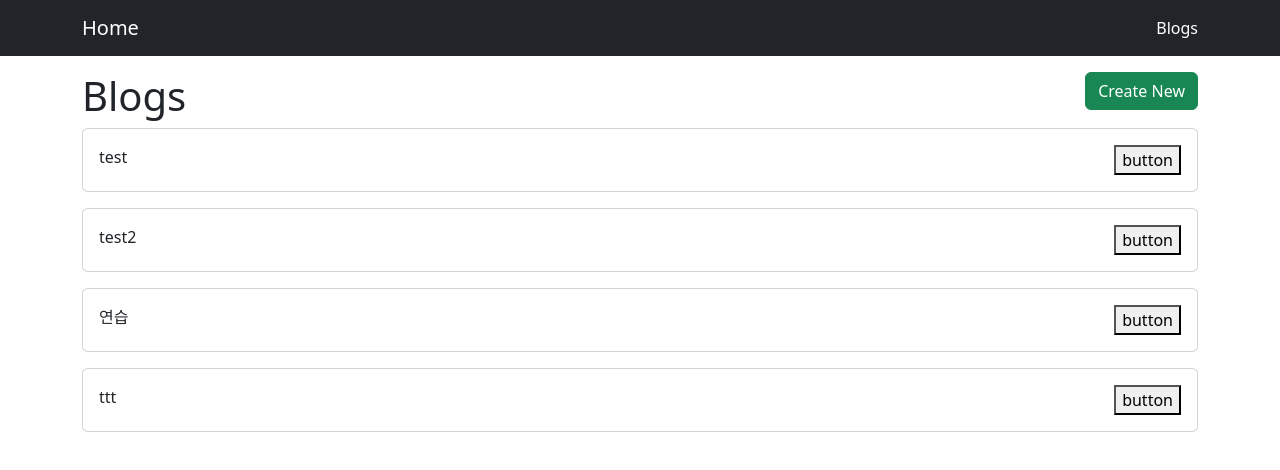
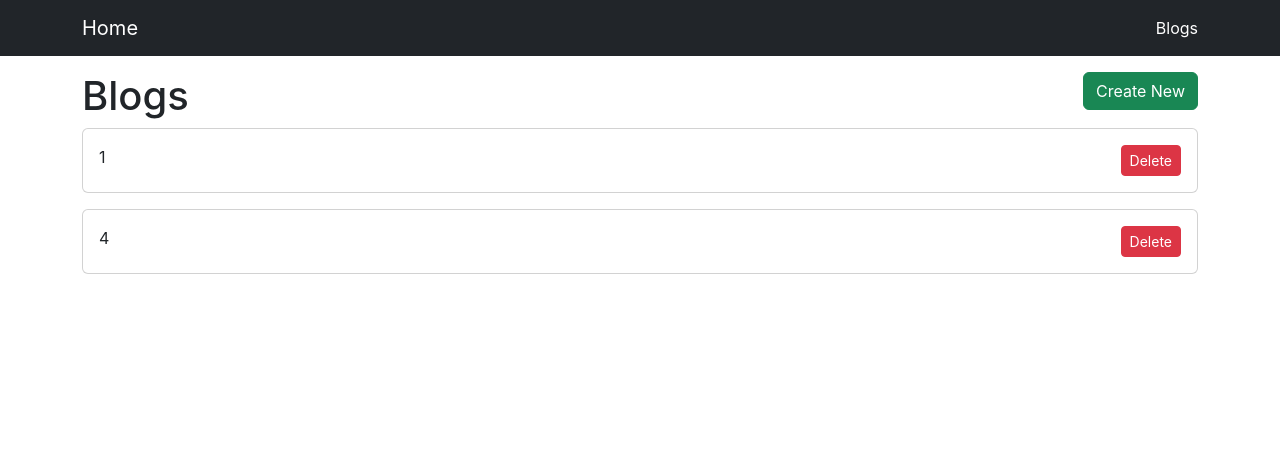
Before and after one commit to pasong0511/react-blog, a React (Create React App) app: page /blogs in a window 1280 px wide. Shown: the top 470 px of the page. Built offline with nearby package versions, Linux system fonts and the light colour scheme; data requests are answered from the project's data file.

Commit message:
삭제 기능 추가

```diff
--- a/db.json
+++ b/db.json
@@ -1,23 +1,13 @@
 {
   "posts": [
     {
-      "title": "test",
-      "body": "test",
+      "title": "1",
+      "body": "1",
       "id": 1
     },
     {
-      "title": "test2",
-      "body": "test2",
-      "id": 2
-    },
-    {
-      "title": "연습",
-      "body": "연습",
-      "id": 3
-    },
-    {
-      "title": "ttt",
-      "body": "ttt",
+      "title": "4",
+      "body": "4",
       "id": 4
     }
   ]
--- a/src/components/Card.js
+++ b/src/components/Card.js
@@ -1,9 +1,10 @@
 import PropTypes from "prop-types";
 
 //children을 통해서 내부 컴포넌트를 받아올 수 있다.
-const Card = ({ title, children }) => {
+//자식으로 onClick함수를 받아서 넣어주자
+const Card = ({ title, onClick, children }) => {
     return (
-        <div className="card mb-3">
+        <div className="card mb-3 cursor-pointer" onClick={onClick}>
             <div className="card-body">
                 <div className="d-flex justify-content-between">
                     <div>{title}</div>
@@ -18,12 +19,14 @@ const Card = ({ title, children }) => {
 Card.propTypes = {
     title: PropTypes.string.isRequired,
     children: PropTypes.element,
+    onClick: PropTypes.func,
 };
 
 //defaultProps를 이용해서 기본 값을 지정해줄 수 있다.
 Card.defaultProps = {
     //title: "Title",
     children: null,
+    onClick: () => {}, //빈 onClick이 넘어온 경우 기본값
 };
 
 export default Card;
--- /dev/null
+++ b/src/index.css
@@ -0,0 +1,15 @@
+body {
+    margin: 0;
+    font-family: -apple-system, BlinkMacSystemFont, "Segoe UI", "Roboto", "Oxygen", "Ubuntu", "Cantarell", "Fira Sans", "Droid Sans", "Helvetica Neue",
+        sans-serif;
+    -webkit-font-smoothing: antialiased;
+    -moz-osx-font-smoothing: grayscale;
+}
+
+code {
+    font-family: source-code-pro, Menlo, Monaco, Consolas, "Courier New", monospace;
+}
+
+.cursor-pointer {
+    cursor: pointer;
+}
--- a/src/index.js
+++ b/src/index.js
@@ -2,6 +2,7 @@ import React from "react";
 import App from "./App";
 //import { render } from "react-dom";
 import ReactDOM from "react-dom";
+import "./index.css";
 
 //const container = document.getElementById("root");
 //render(<App />, container);
--- a/src/pages/ListPage.js
+++ b/src/pages/ListPage.js
@@ -2,13 +2,30 @@ import axios from "axios";
 import { useState, useEffect } from "react";
 import Card from "../components/Card";
 import { Link } from "react-router-dom";
+import { useHistory } from "react-router-dom";
 
 const ListPage = () => {
+    const history = useHistory(); //useHistory 사용하기 위해서 선언
     const [posts, setPosts] = useState([]);
 
     const getPosts = () => {
         axios.get("http://localhost:3001/posts").then((res) => {
             setPosts(res.data);
+        });
+    };
+
+    const deleteBlog = (e, id) => {
+        e.stopPropagation();
+        console.log("삭제버튼 클릭", id);
+        axios.delete(`http://localhost:3001/posts/${id}`).then(() => {
+            //성공후 데이터 리랜더링을 위해서 posts에 있는 id값을 제거해주지
+            setPosts((prevPosts) => prevPosts.filter((post) => post.id !== id));
+
+            // setPosts((prevPosts) => {
+            //     return prevPosts.filter((post) => {
+            //         return post.id !== id;
+            //     });
+            // });
         });
     };
 
@@ -29,8 +46,18 @@ const ListPage = () => {
             <div>
                 {posts.map((post) => {
                     return (
-                        <Card key={post.id} title={post.title}>
-                            <button>button</button>
+                        <Card key={post.id} title={post.title} onClick={() => history.push("/blogs/edit")}>
+                            <div>
+                                <button
+                                    className="btn btn-danger btn-sm"
+                                    onClick={
+                                        //이벤트를 넘겨주기 위해서 화살표 함수 사용
+                                        (e) => deleteBlog(e, post.id)
+                                    }
+                                >
+                                    Delete
+                                </button>
+                            </div>
                         </Card>
                     );
                 })}
```
